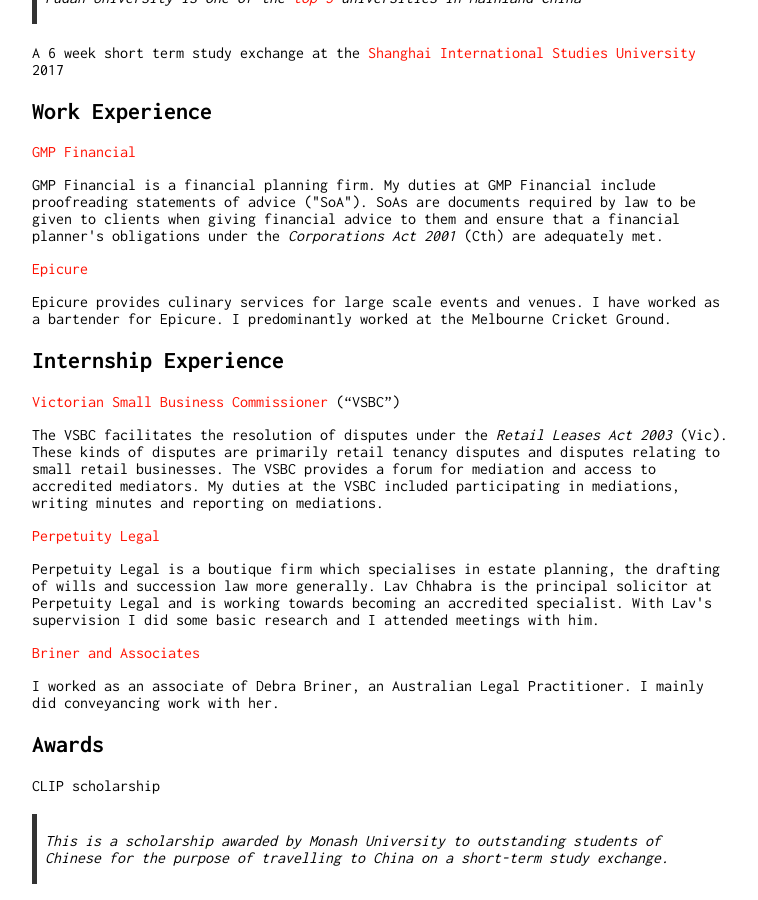
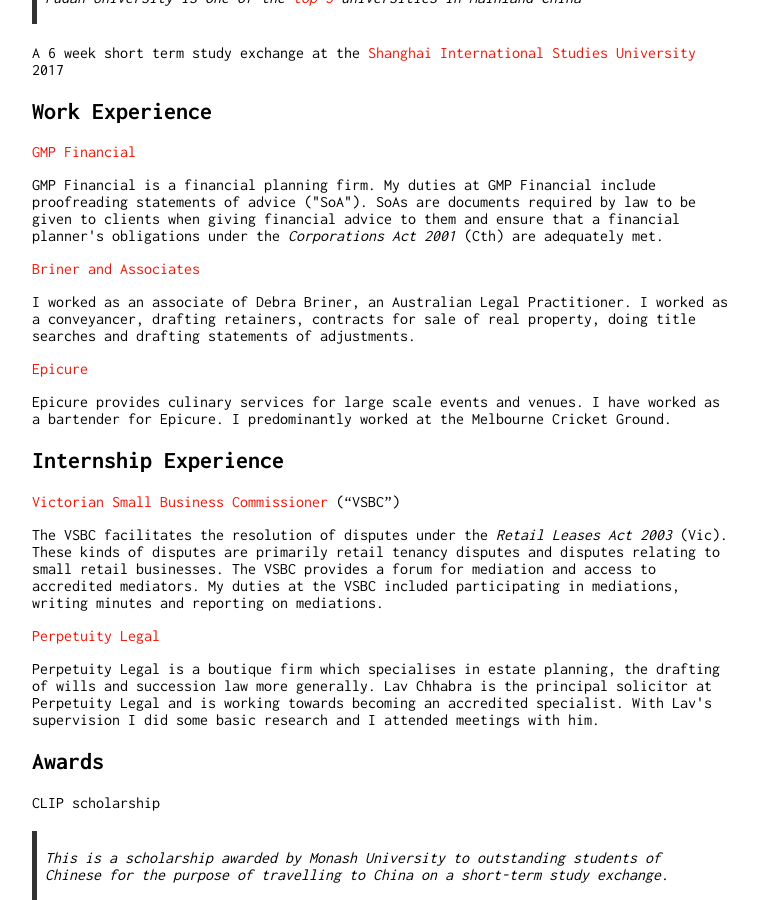
Before and after one commit to Wigdo/cv, a Jekyll site: the page built from index.md, in a window 1280 px wide and 900 px high, scrolled down 550 px. Shown: the whole window, without its empty margins (258-1016 px from the left). Built offline with Jekyll 4.4.1, drawn with Linux system fonts in a browser that asks for light colours; our own code applies the rules of GitHub Pages for plain Markdown files.

Commit message:
Update index.md

```diff
--- a/index.md
+++ b/index.md
@@ -35,11 +35,18 @@ that a financial planner's obligations under the <em> Corporations Act 2001
 </em> (Cth) are adequately met.
 </p>
 
+[Briner and Associates](https://lawyerlist.com.au/1829-Briner--Associates.aspx)
+<p>
+I worked as an associate of Debra Briner, an Australian Legal Practitioner. I worked as a conveyancer,
+drafting retainers, contracts for sale of real property, doing title searches and drafting statements of adjustments.
+</p>
+
 [Epicure](https://www.epicure.com.au/)
 <p> Epicure provides culinary services for large scale events and venues. I have
 worked as a bartender for Epicure. I predominantly worked at the
 Melbourne Cricket Ground.
 </p>
+
 
 ## Internship Experience
 
@@ -51,10 +58,6 @@ Melbourne Cricket Ground.
 Perpetuity Legal is a boutique firm which specialises in estate planning, the drafting of wills and succession law more generally. Lav Chhabra is the principal solicitor at Perpetuity Legal and is working towards becoming an accredited specialist. With Lav's supervision I did some basic research and I attended meetings with him.
 </p>
 
-[Briner and Associates](https://lawyerlist.com.au/1829-Briner--Associates.aspx)
-<p>
-I worked as an associate of Debra Briner, an Australian Legal Practitioner. I mainly did conveyancing work with her.
-</p>
 
 ## Awards
 
```
